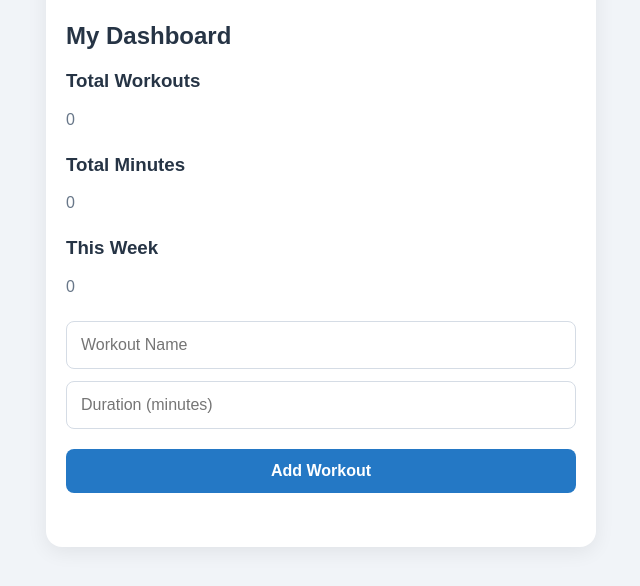
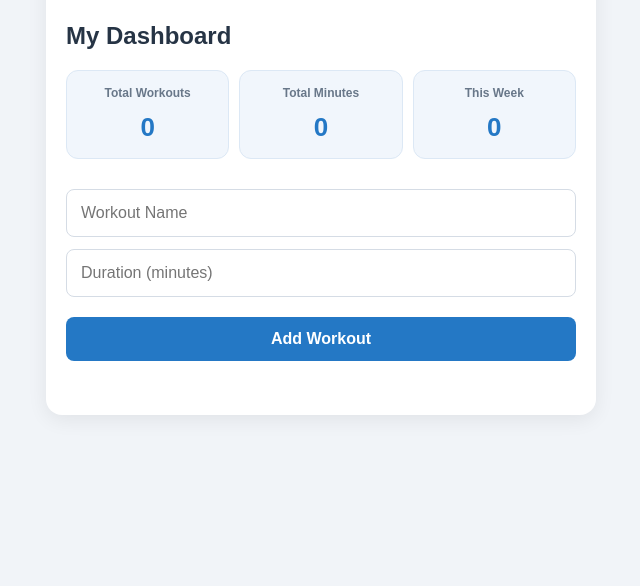
Before and after one commit to IbrahimKalil418/workout-tracker, a plain HTML site: page index.html in a window 1280 px wide. Shown: the part 140-726 px from the top of the page, without its empty margins (319-959 px from the left). Drawn offline with Linux system fonts and the light colour scheme.

Commit message:
Add dashboard styles and stat card design
Added styles for dashboard layout and statistics cards.

```diff
--- a/style.css
+++ b/style.css
@@ -115,3 +115,34 @@ li {
         font-size: 14px;
     }
 }
+
+
+/* Dashboard Statistics */
+
+.dashboard {
+    display: grid;
+    grid-template-columns: repeat(3, 1fr);
+    gap: 10px;
+    margin: 20px 0 30px;
+}
+
+.stat-card {
+    background-color: #f1f6fc;
+    border: 1px solid #dce8f5;
+    border-radius: 12px;
+    padding: 15px 8px;
+    text-align: center;
+}
+
+.stat-card h3 {
+    font-size: 12px;
+    color: #687789;
+    margin: 0 0 12px;
+}
+
+.stat-card p {
+    font-size: 26px;
+    font-weight: bold;
+    color: #2478c5;
+    margin: 0;
+}
```
